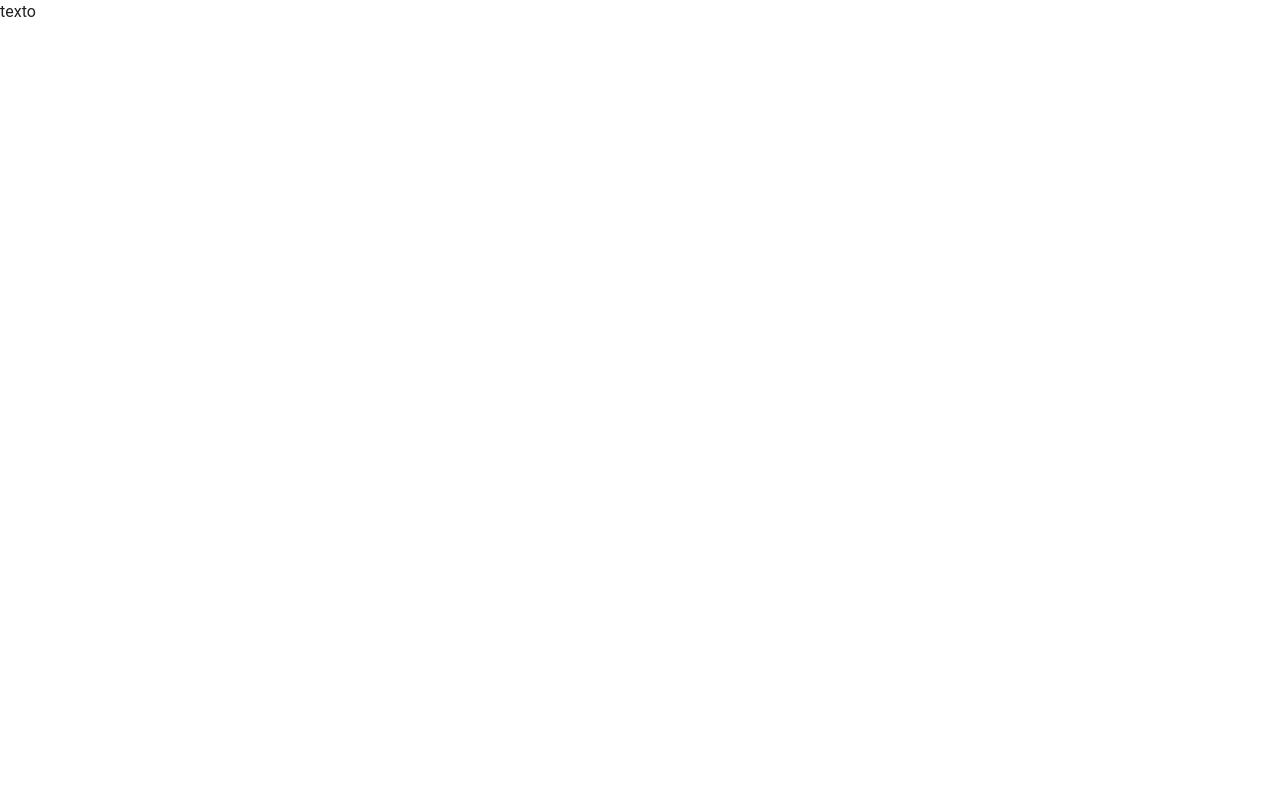
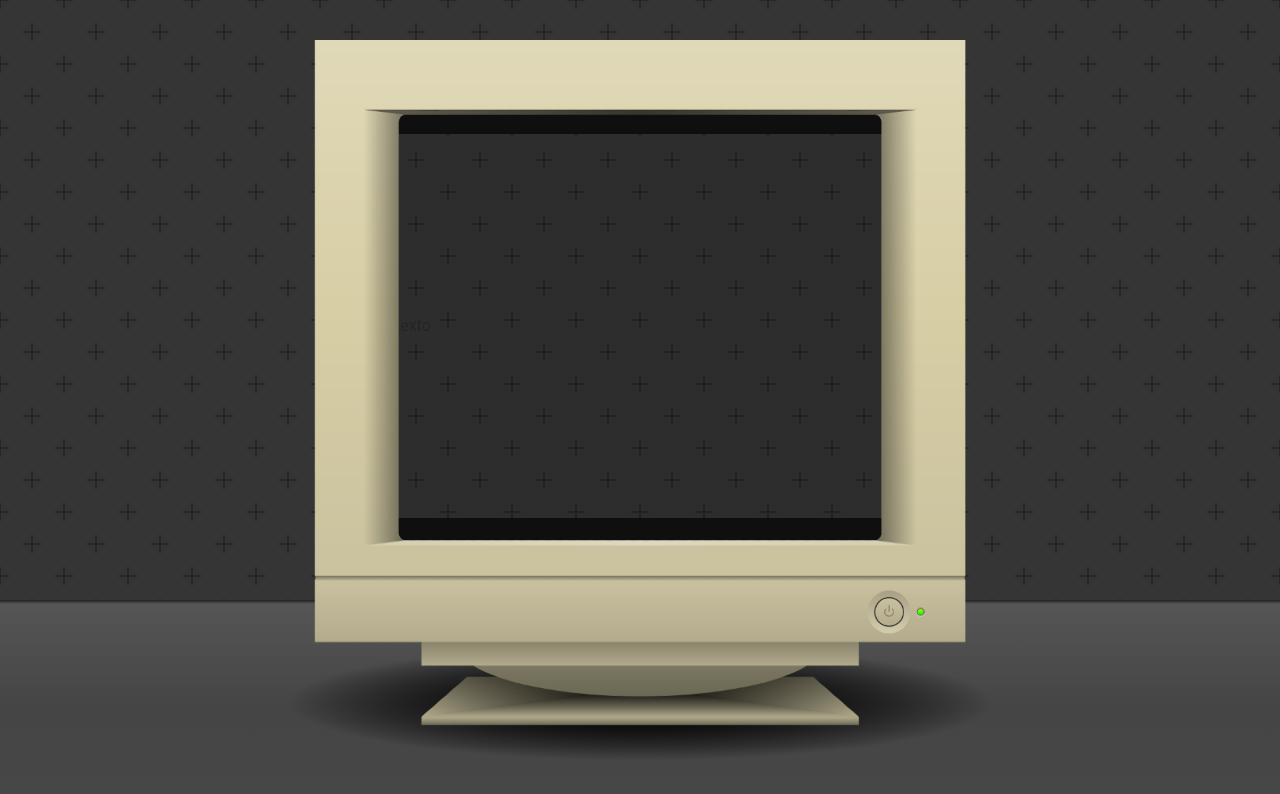
Before and after one commit to tuildes/Retrozule, a Nuxt app: page / in a window 1280 px wide. Shown: the top 794 px of the page. Built offline with nearby package versions, Linux system fonts and the light colour scheme.

Commit message:
[add] Terminado layout padrão

```diff
--- a/layouts/default.vue
+++ b/layouts/default.vue
@@ -1,7 +1,168 @@
 <template>
-	<v-app style="overflow-x: hidden !important">
-		<NuxtPage />
+	<v-app class="wrapper">
+		<section class="d-none d-lg-flex">
+			<!-- Table -->
+			<div class="table" />
+			<!-- Table -->
+			<!-- Background CRT -->
+			<v-img
+				class="background"
+				alt="Quarto com uma televisão antiga"
+				width="100vw"
+				height="90vh"
+				contain
+				draggable="false"
+				lazy-src="/images/crt_monitor_lazy.png"
+				src="/images/crt_monitor.png"
+			/>
+			<!-- Background CRT -->
+			<!-- Page Content -->
+			<div class="content">
+				<div class="vhs" />
+				<div class="black-border" />
+				<div class="page-content d-flex justify-center align-center">
+					<NuxtPage />
+				</div>
+				<div class="black-border" />
+			</div>
+			<!-- Page Content -->
+		</section>
+		<section
+			class="d-flex d-lg-none justify-center align-center"
+			style="height: 100vh"
+		>
+			<Mobile />
+		</section>
 	</v-app>
 </template>
 
-<script setup lang="js"></script>
+<script setup lang="js">
+import Mobile from "~/components/layout/Mobile.vue"
+const blackBorderHeight = "3vh"
+</script>
+<style scoped>
+@keyframes vhs-gif {
+	28% {
+		opacity: 0.1;
+	}
+	30% {
+		opacity: 0.3;
+	}
+	33% {
+		opacity: 0.2;
+	}
+	34% {
+		opacity: 0.3;
+	}
+	35% {
+		opacity: 0.1;
+	}
+}
+
+@keyframes glitch {
+	28% {
+		transform: scaleX(1.005);
+	}
+	30% {
+		transform: scaleX(1.0075);
+	}
+	33% {
+		transform: scaleX(1.01);
+	}
+	34% {
+		transform: scaleX(1.005);
+	}
+	35% {
+		transform: scaleX(1.0025);
+	}
+}
+.wrapper {
+	overflow-x: hidden !important;
+	width: 100vw;
+
+	background:
+		radial-gradient(
+				circle,
+				transparent 20%,
+				#353535 20%,
+				#353535 80%,
+				transparent 80%,
+				transparent
+			)
+			0% 0% / 64px 64px,
+		radial-gradient(
+				circle,
+				transparent 20%,
+				#353535 20%,
+				#353535 80%,
+				transparent 80%,
+				transparent
+			)
+			32px 32px / 64px 64px,
+		linear-gradient(#262626 2px, transparent 2px) 0px -1px / 32px 32px,
+		linear-gradient(90deg, #262626 2px, #353535 2px) -1px 0px / 32px 32px #353535;
+	background-size:
+		64px 64px,
+		64px 64px,
+		32px 32px,
+		32px 32px;
+	background-color: #353535;
+}
+
+.table {
+	height: 25vh;
+	width: 100vw;
+	position: absolute;
+	z-index: 50;
+	bottom: 0;
+	background: rgb(32, 32, 32);
+	background: linear-gradient(
+		180deg,
+		rgba(32, 32, 32, 1) 0%,
+		rgba(85, 85, 85, 1) 2%,
+		rgba(69, 69, 69, 1) 54%,
+		rgba(71, 71, 71, 1) 100%
+	);
+}
+
+.background {
+	position: absolute;
+	z-index: 50;
+	pointer-events: none;
+	top: 5vh;
+}
+
+.content {
+	z-index: 49;
+	height: 54vh;
+	width: 61vh;
+	top: 13.725vh;
+	position: absolute;
+
+	color: rgb(41, 41, 41);
+	left: calc(50% - (23 * ((4 * 1vh) / 3)));
+}
+
+.vhs {
+	background-color: #131313;
+	height: 54vh;
+	width: 61vh;
+	left: calc(50% - (23 * ((4 * 1vh) / 3)));
+	position: absolute;
+	z-index: 50;
+	animation: infinite vhs-gif 150ms;
+	pointer-events: none;
+	opacity: 0.2;
+}
+
+.page-content {
+	height: calc(54vh - v-bind(blackBorderHeight) * 2);
+	z-index: 45;
+	animation: infinite glitch 200ms;
+}
+
+.black-border {
+	height: v-bind(blackBorderHeight);
+	background-color: rgb(15, 15, 15);
+}
+</style>
```
